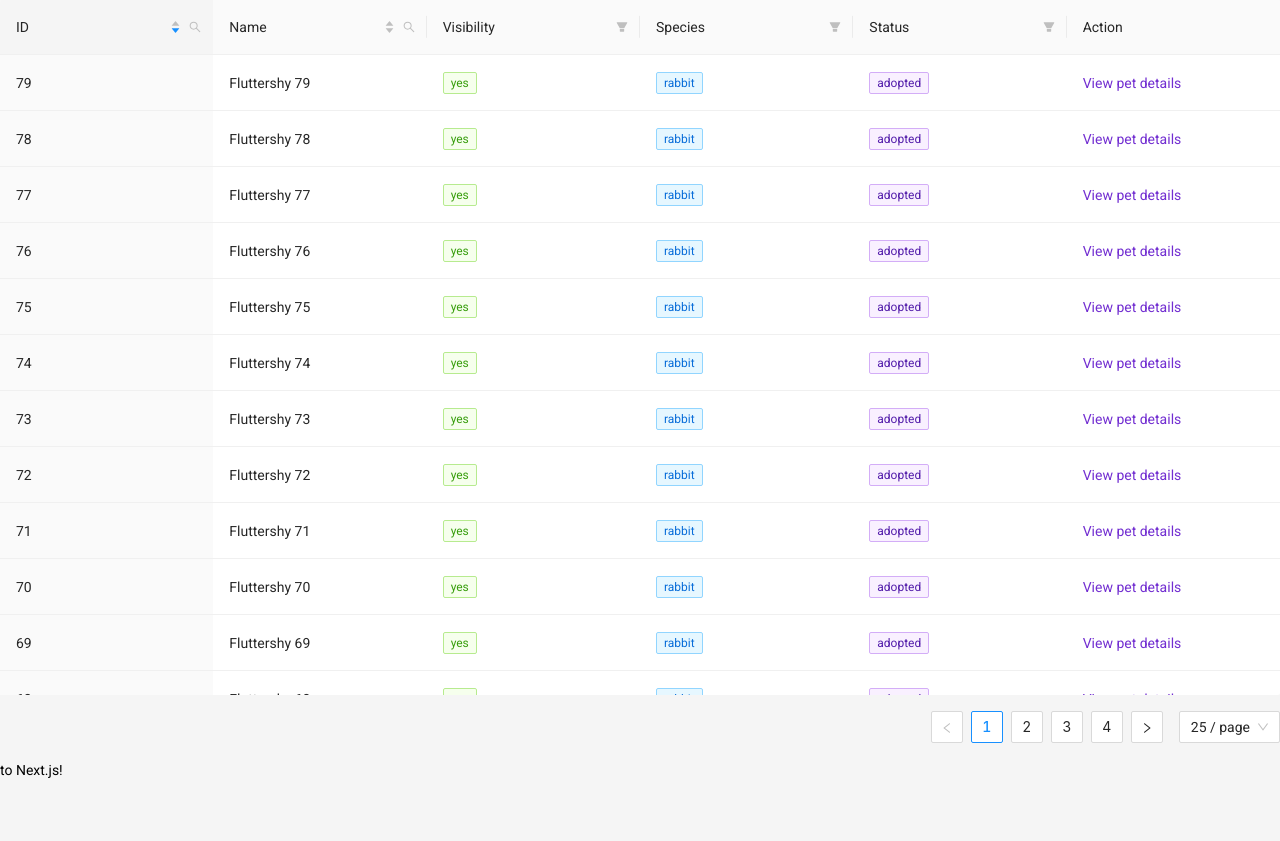
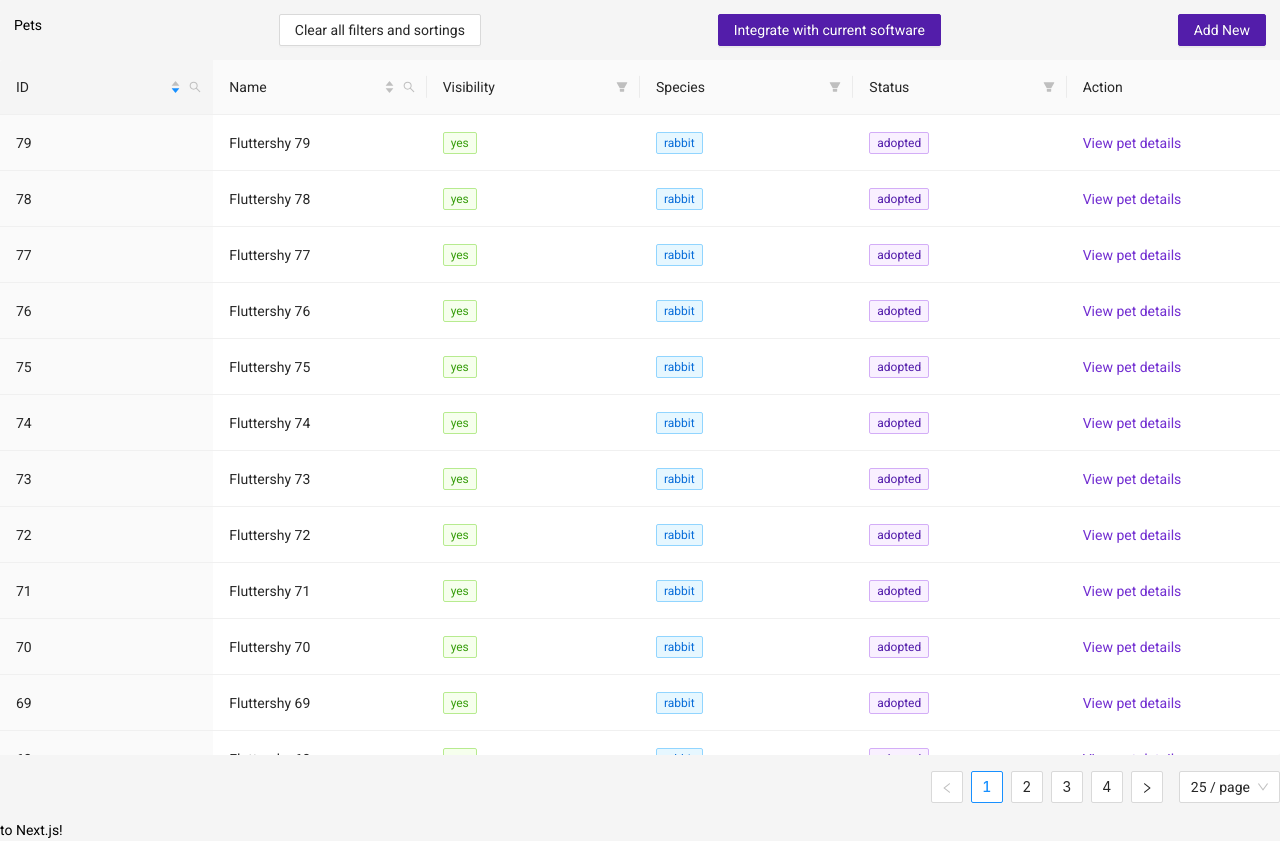
Before and after one commit to bettersg/PawScore, a Next.js app in the folder frontend/: page / in a window 1280 px wide. Before the commit the page ends 800 px from the top, so only its background shows below. Built offline with nearby package versions, Linux system fonts and the light colour scheme.

Commit message:
Added table header

```diff
--- a/frontend/components/tableDisplay/petTableDisplay.tsx
+++ b/frontend/components/tableDisplay/petTableDisplay.tsx
@@ -181,7 +181,13 @@ const PetTableDisplay = () => {
   }
 
 	return (
-		<div>
+    <div>
+      <div class="flex space-between table-header">
+        Pets
+        <Button type="default">Clear all filters and sortings</Button>
+        <Button type="primary">Integrate with current software</Button>
+        <Button type="primary">Add New</Button>
+      </div>
       <Table columns={columns} dataSource={data} pagination={{ pageSize: 25 }} scroll={{ y: 640 }} />
 		</div>
 	);
--- a/frontend/pages/main.css
+++ b/frontend/pages/main.css
@@ -45,3 +45,15 @@ body {
  a:hover {
    color:hsla(263, 71%, 39%, 1);
  }
+
+ .flex {
+   display: flex;
+ }
+
+ .space-between {
+   justify-content: space-between;
+ }
+
+ .table-header {
+   padding: 1em;
+ }
```
